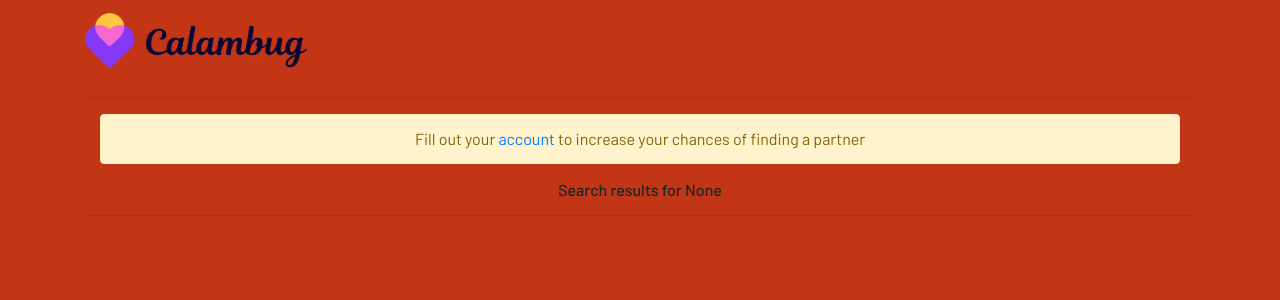
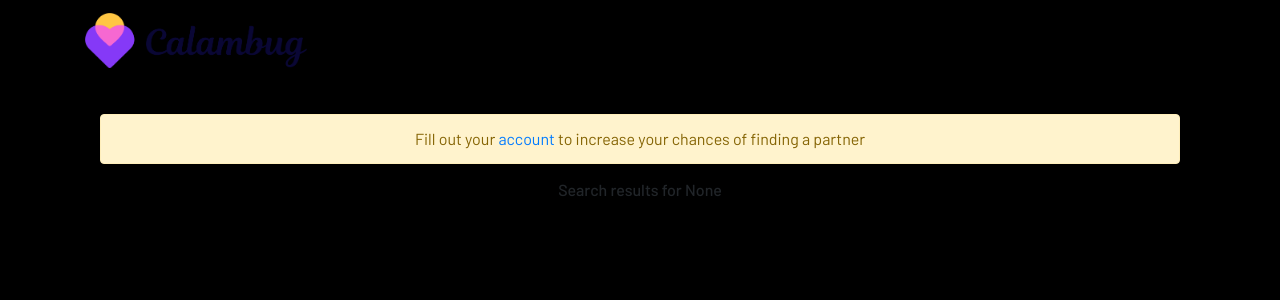
Before and after one commit to towiron/dating-web-app, a Django app: page /dating/search/ in a window 1280 px wide. Shown: the top 300 px of the page. Run offline with Django 4.2, Linux system fonts and the light colour scheme; some libraries are stand-ins or nearby versions.

Commit message:
hash check

```diff
--- a/static/dating_app/custom.css
+++ b/static/dating_app/custom.css
@@ -7,7 +7,7 @@
 }
 
 body {
-    background-color: #c23616;
+    background-color: black;
     font-family: 'Barlow', sans-serif;
 }
 
```
